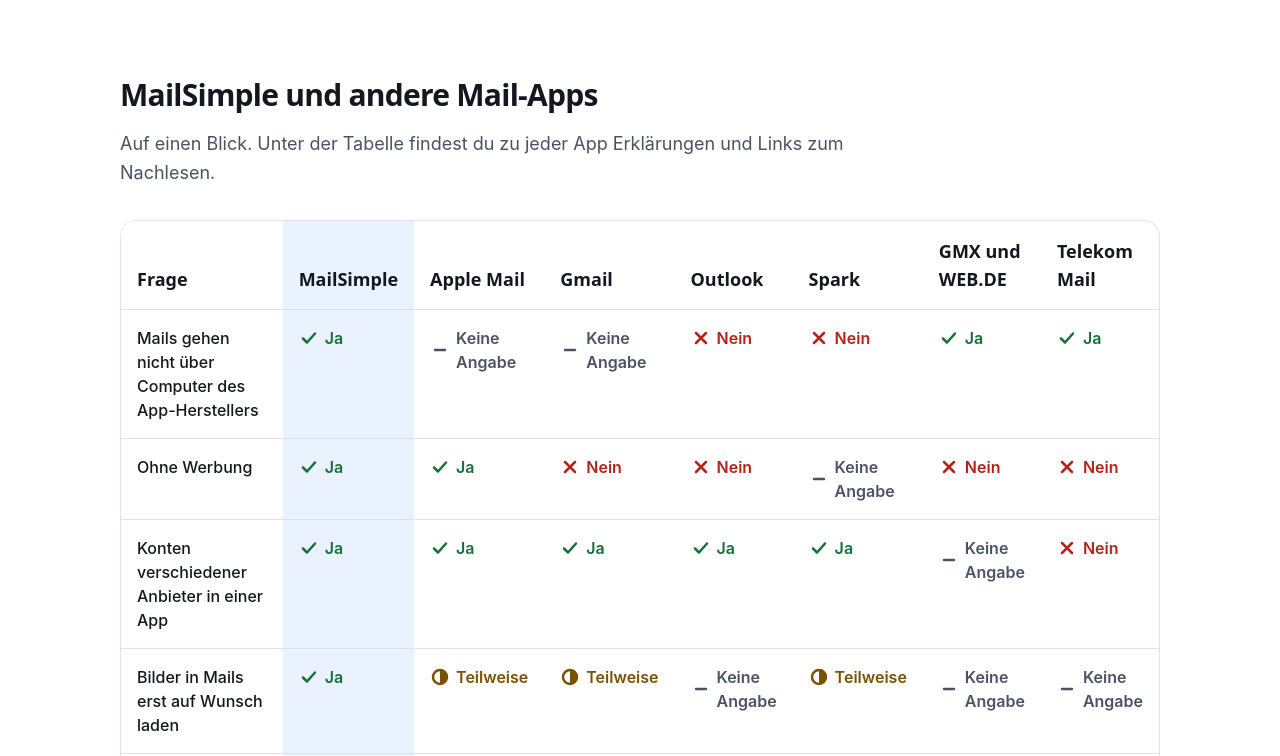
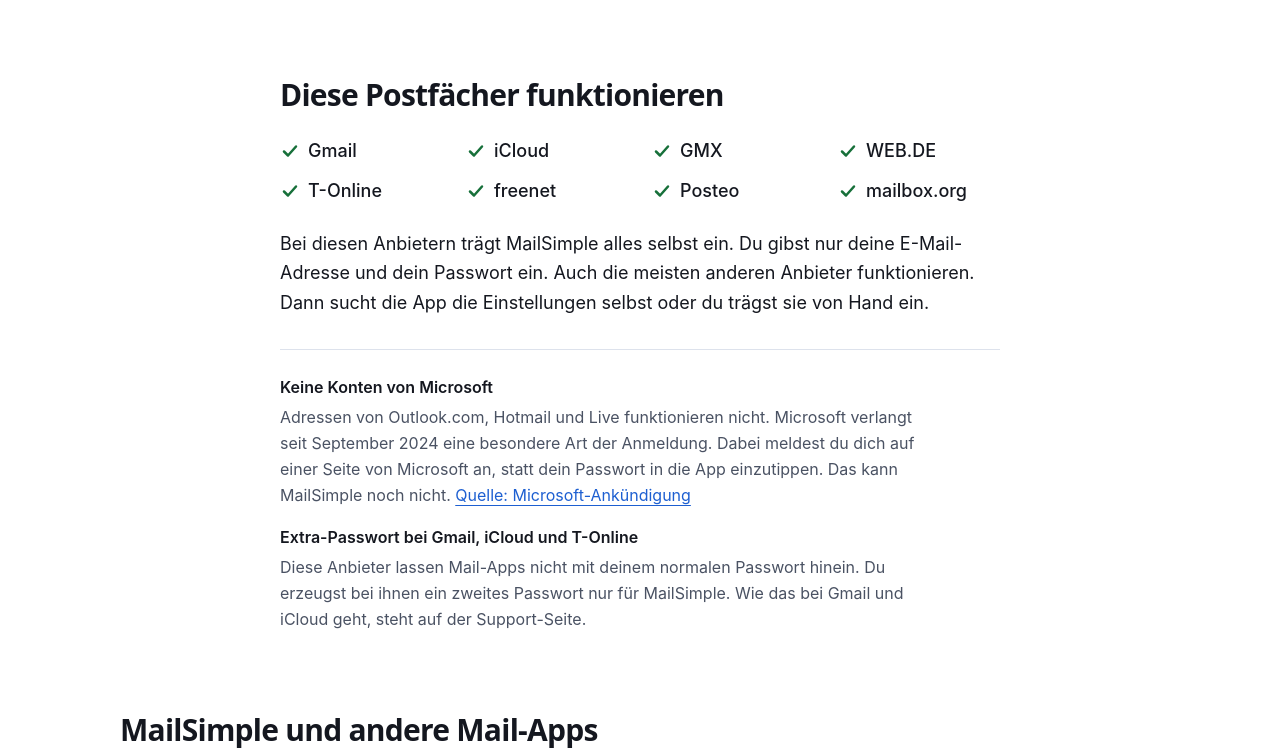
Before and after one commit to AlexF090/mailsimple-site, an Astro site: page / in a window 1280 px wide. Shown: the part 1412-2168 px from the top of the page. Built offline with nearby package versions, Linux system fonts and the light colour scheme; Astro itself is replaced by a stand-in of ours.

Commit message:
feat(site): add supported mailboxes section and explain notification choice
List the providers the app sets up itself, with fine print on Microsoft accounts and on app passwords for Gmail, iCloud and T-Online. Remove the Microsoft limitation and add an optional ourChoice field explaining why no server watches the mailbox.

```diff
--- a/src/comparisonData.ts
+++ b/src/comparisonData.ts
@@ -44,6 +44,7 @@ export interface Limitation {
   title: string;
   shortAnswer: string;
   reason: string;
+  ourChoice?: string;
   sources: SourceLink[];
   isPlanned: boolean;
 }
@@ -148,7 +149,7 @@ export const comparisonRows: ComparisonRow[] = [
     cells: {
       mailSimple: {
         verdict: 'yes',
-        note: 'Gmail, iCloud, GMX, WEB.DE, T-Online und viele andere. Konten von Microsoft gehen noch nicht, siehe weiter unten.',
+        note: 'Gmail, iCloud, GMX, WEB.DE, T-Online und viele andere. Konten von Microsoft gehen noch nicht, siehe „Diese Postfächer funktionieren“.',
       },
       appleMail: {
         verdict: 'yes',
@@ -300,7 +301,9 @@ export const limitations: Limitation[] = [
     title: 'Kein Hinweis, wenn eine neue Mail kommt',
     shortAnswer: 'MailSimple meldet sich nicht von selbst. Du siehst neue Mails, sobald du die App öffnest.',
     reason:
-      'Stell dir einen Pförtner vor, der Tag und Nacht an deinem Briefkasten steht. Kommt Post, klingelt er bei dir. Dafür braucht er aber deinen Briefkastenschlüssel. So machen es manche Apps, Spark zum Beispiel: Ein Computer der Firma schaut für dich in dein Postfach. MailSimple hat absichtlich keinen solchen Pförtner. Und ist die App zu, entscheidet das iPhone, wann sie kurz nachschauen darf.',
+      'Stell dir einen Pförtner vor, der Tag und Nacht an deinem Briefkasten steht. Kommt Post, klingelt er bei dir. Dafür braucht er aber deinen Briefkastenschlüssel. So machen es manche Apps, Spark zum Beispiel: Ein Computer der Firma schaut für dich in dein Postfach.',
+    ourChoice:
+      'Weil dein Schlüssel bei dir bleiben soll. Wer deinen Schlüssel hat, kann deine Post lesen. Und ein Pförtner mit den Schlüsseln vieler Menschen lockt Diebe an. Darum gibt es bei MailSimple keinen Pförtner. Ist die App zu, entscheidet das iPhone, wann sie kurz nachschauen darf.',
     sources: [
       sparkPrivacy,
       {
@@ -325,19 +328,6 @@ export const limitations: Limitation[] = [
     isPlanned: true,
   },
   {
-    title: 'Keine Konten von Microsoft',
-    shortAnswer: 'Adressen von Outlook.com, Hotmail oder Live funktionieren nicht.',
-    reason:
-      'Microsoft verlangt seit September 2024 eine andere Art der Anmeldung. Die kann MailSimple noch nicht. Gmail und iCloud gehen. Dort brauchst du aber ein zweites Passwort, das du bei Google oder Apple extra erzeugst. Wie das geht, steht auf der Support-Seite.',
-    sources: [
-      {
-        label: 'Microsoft-Ankündigung',
-        url: 'https://techcommunity.microsoft.com/blog/outlook/keeping-our-outlook-personal-email-users-safe-reinforcing-our-commitment-to-secu/4164184',
-      },
-    ],
-    isPlanned: false,
-  },
-  {
     title: 'Schreiben ohne Fett, Farben und Bilder',
     shortAnswer: 'Du schreibst einfachen Text. Auch Weiterleiten gibt es bisher nicht.',
     reason: 'Wir halten die erste Version bewusst klein, damit sie zuverlässig läuft.',
@@ -345,3 +335,36 @@ export const limitations: Limitation[] = [
     isPlanned: false,
   },
 ];
+
+export interface ProviderFinePrint {
+  title: string;
+  text: string;
+  source?: SourceLink;
+}
+
+// Names match the presets in the app's providers.json.
+export const supportedProviders: string[] = [
+  'Gmail',
+  'iCloud',
+  'GMX',
+  'WEB.DE',
+  'T-Online',
+  'freenet',
+  'Posteo',
+  'mailbox.org',
+];
+
+export const providerFinePrint: ProviderFinePrint[] = [
+  {
+    title: 'Keine Konten von Microsoft',
+    text: 'Adressen von Outlook.com, Hotmail und Live funktionieren nicht. Microsoft verlangt seit September 2024 eine besondere Art der Anmeldung. Dabei meldest du dich auf einer Seite von Microsoft an, statt dein Passwort in die App einzutippen. Das kann MailSimple noch nicht.',
+    source: {
+      label: 'Microsoft-Ankündigung',
+      url: 'https://techcommunity.microsoft.com/blog/outlook/keeping-our-outlook-personal-email-users-safe-reinforcing-our-commitment-to-secu/4164184',
+    },
+  },
+  {
+    title: 'Extra-Passwort bei Gmail, iCloud und T-Online',
+    text: 'Diese Anbieter lassen Mail-Apps nicht mit deinem normalen Passwort hinein. Du erzeugst bei ihnen ein zweites Passwort nur für MailSimple. Wie das bei Gmail und iCloud geht, steht auf der Support-Seite.',
+  },
+];
--- a/src/components/LimitationItem.astro
+++ b/src/components/LimitationItem.astro
@@ -15,6 +15,14 @@ const { limitation } = Astro.props;
     <span class="font-semibold">Warum? </span>{limitation.reason}
   </p>
   {
+    limitation.ourChoice && (
+      <p class="mt-3">
+        <span class="font-semibold">Und warum macht MailSimple das nicht? </span>
+        {limitation.ourChoice}
+      </p>
+    )
+  }
+  {
     limitation.sources.map((source) => (
       <a
         href={source.url}
--- a/src/pages/index.astro
+++ b/src/pages/index.astro
@@ -2,7 +2,13 @@
 import BaseLayout from '../layouts/BaseLayout.astro';
 import ComparisonTable from '../components/ComparisonTable.astro';
 import LimitationItem from '../components/LimitationItem.astro';
-import { advantages, limitations, smallerAdvantages } from '../comparisonData';
+import {
+  advantages,
+  limitations,
+  providerFinePrint,
+  smallerAdvantages,
+  supportedProviders,
+} from '../comparisonData';
 
 const base = import.meta.env.BASE_URL.replace(/\/$/, '');
 const inlineLinkClass = 'text-accent underline underline-offset-4 hover:no-underline';
@@ -41,6 +47,58 @@ const inlineLinkClass = 'text-accent underline underline-offset-4 hover:no-under
     </ul>
   </section>
 
+  <section aria-labelledby="providers-heading" class="mt-20">
+    <h2 id="providers-heading" class="font-display text-3xl font-bold tracking-tight">Diese Postfächer funktionieren</h2>
+    <ul class="mt-6 grid grid-cols-2 gap-x-6 gap-y-3 sm:grid-cols-4" aria-label="Anbieter, die MailSimple selbst einrichtet">
+      {
+        supportedProviders.map((provider) => (
+          <li class="flex items-center gap-2 text-lg font-medium">
+            <svg
+              aria-hidden="true"
+              viewBox="0 0 20 20"
+              width="20"
+              height="20"
+              fill="none"
+              stroke="currentColor"
+              stroke-width="2.5"
+              stroke-linecap="round"
+              stroke-linejoin="round"
+              class="shrink-0 text-positive"
+            >
+              <path d="M4 10.5l4 4 8-9" />
+            </svg>
+            {provider}
+          </li>
+        ))
+      }
+    </ul>
+    <p class="mt-6 max-w-prose text-lg leading-relaxed">
+      Bei diesen Anbietern trägt MailSimple alles selbst ein. Du gibst nur deine E-Mail-Adresse und dein Passwort ein.
+      Auch die meisten anderen Anbieter funktionieren. Dann sucht die App die Einstellungen selbst oder du trägst sie von
+      Hand ein.
+    </p>
+    <div class="mt-8 flex flex-col gap-4 border-t border-border pt-6 text-base leading-relaxed text-text-muted">
+      {
+        providerFinePrint.map((item) => (
+          <div>
+            <h3 class="font-semibold text-text">{item.title}</h3>
+            <p class="mt-1 max-w-prose">
+              {item.text}
+              {item.source && (
+                <>
+                  {' '}
+                  <a href={item.source.url} class={inlineLinkClass}>
+                    Quelle: {item.source.label}
+                  </a>
+                </>
+              )}
+            </p>
+          </div>
+        ))
+      }
+    </div>
+  </section>
+
   <section aria-labelledby="comparison-heading" class="mt-20 lg:-mx-28 xl:-mx-40">
     <h2 id="comparison-heading" class="font-display text-3xl font-bold tracking-tight">MailSimple und andere Mail-Apps</h2>
     <p class="mt-4 max-w-prose text-lg leading-relaxed text-text-muted">
```
